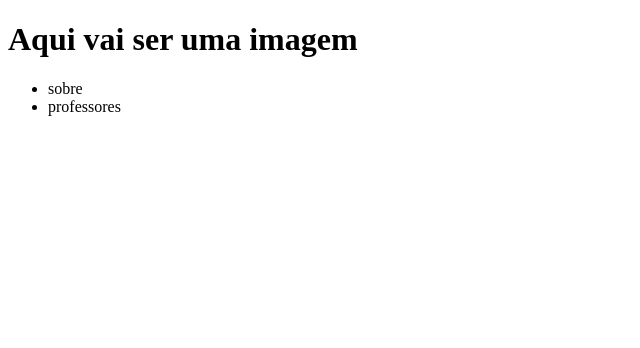
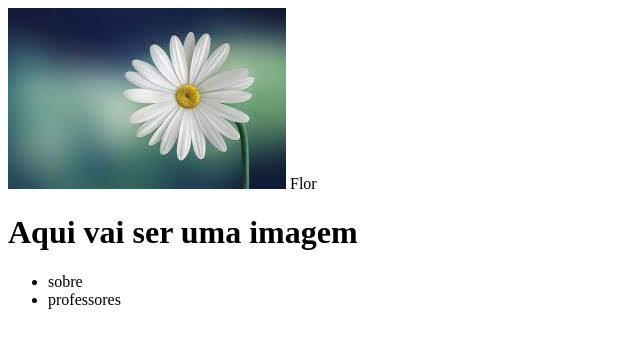
Before and after one commit to VilmaSantos23/sitevhiccs, a plain HTML site: page index.html in a window 1280 px wide. Shown: the whole page, without its empty margins (0-640 px from the left). Drawn offline with Linux system fonts and the light colour scheme.

Commit message:
Adicionada a flor

```diff
--- a/index.html
+++ b/index.html
@@ -11,6 +11,7 @@
 
 <body>
     </hreader>
+    <img src="Flor.jpeg" alt=""> Flor
     <h1> Aqui vai ser uma imagem</h1>
 <ul>
     <li>sobre </li>
```
